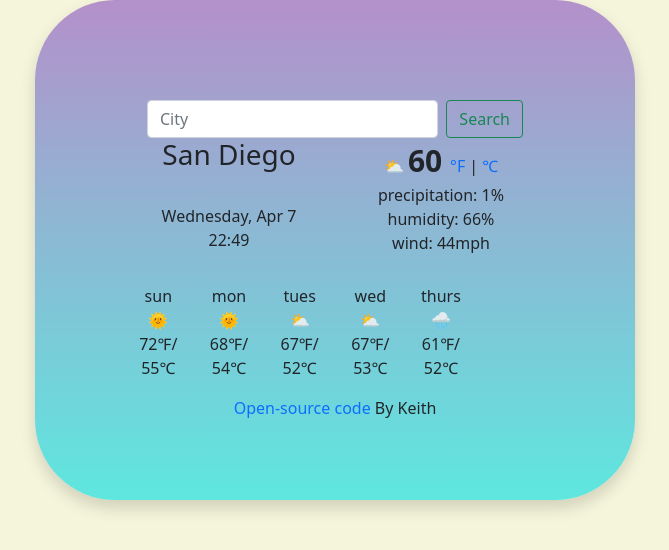
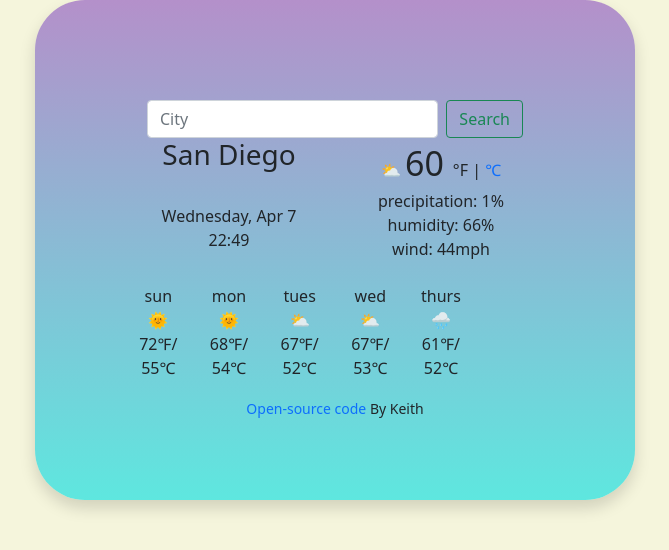
Before and after one commit to KeithLion/Weather, a plain HTML site: page index.html in a window 1280 px wide. Shown: the whole page, without its empty margins (305-974 px from the left). Drawn offline with nearby package versions, Linux system fonts and the light colour scheme.

Commit message:
changed the font size and weight of temp and

```diff
--- a/css/style.css
+++ b/css/style.css
@@ -15,8 +15,7 @@ li {
   text-align: center;
   list-style: none;
 }
-
-input {
+a input {
   display: block;
   margin: 0 auto;
 }
@@ -38,7 +37,7 @@ a:hover {
 }
 
 .weather-app {
-  border-radius: 80px;
+  border-radius: 50px;
   padding: 100px;
   margin: 0 auto;
   max-width: 600px;
@@ -48,5 +47,5 @@ a:hover {
   text-align: center;
 }
 .temp {
-  font-size: 30px;
+  font-size: 34px;
 }
--- a/index.html
+++ b/index.html
@@ -49,17 +49,15 @@
                 <div class="temp-panel">
                   <li>⛅
                     <span class="temp">
-                     <strong>
+
                        60
-                     </strong>
+
                     </span>
+                    °F |
                     <a class="degreef">
-                      °F
-                    </a>
-                    |
-                    <a class="degreec">
                       ℃
                     </a>
+
                   </li>
                   <li>precipitation: 1%</li>
                   <li>humidity: 66%</li>
@@ -124,11 +122,14 @@
                 </p>
               </div>
             </div>
-            <a href="https://github.com/KeithLion/Weather-app" target="_blank">
-              Open-source code
-            </a>
-            By Keith
-          </div>
+            <small>
+
+              <a href="https://github.com/KeithLion/Weather-app" target="_blank">
+                Open-source code
+              </a>
+              By Keith
+            </small>
+            </div>
         </div>
 
         </body>
```
